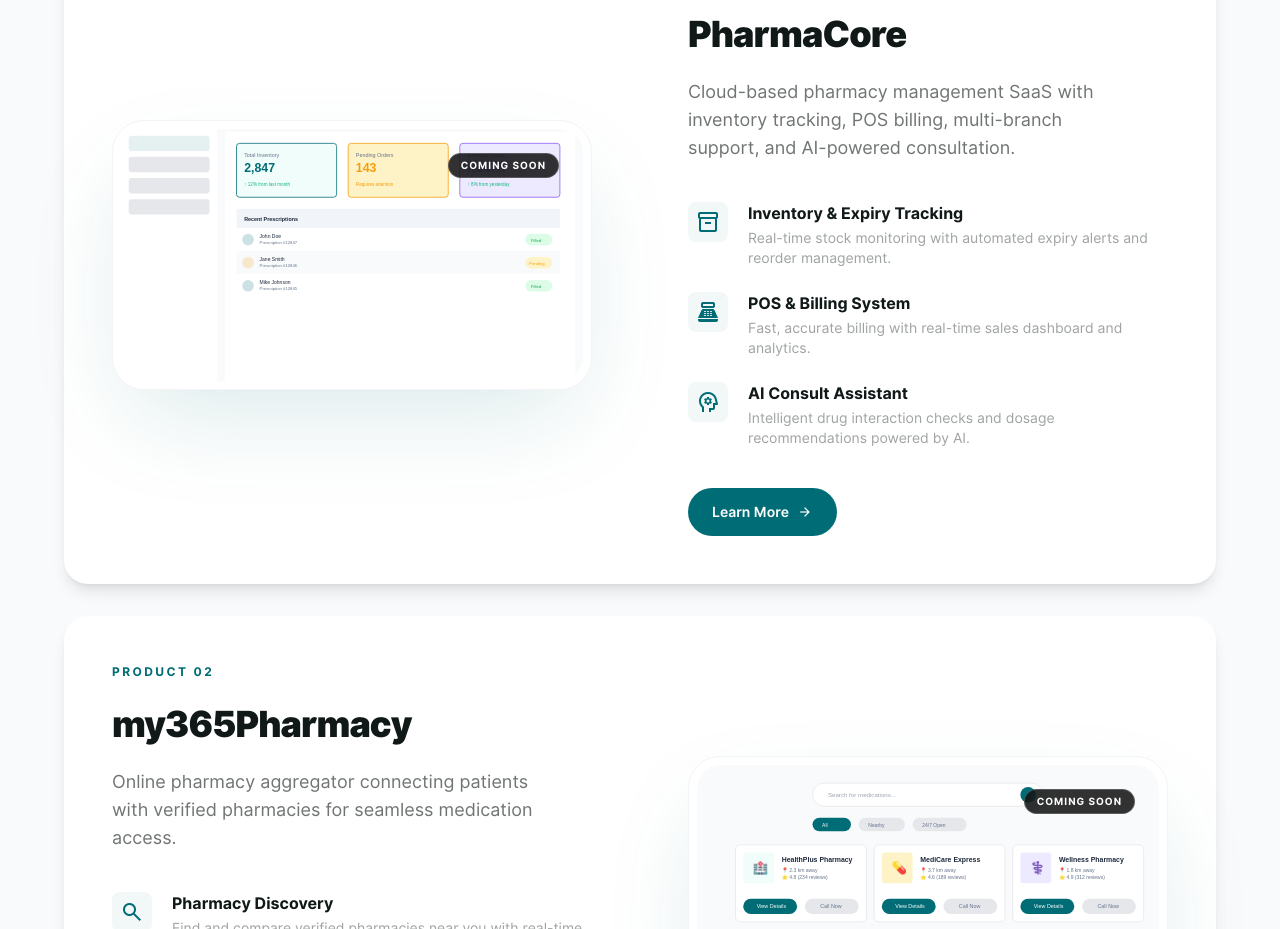
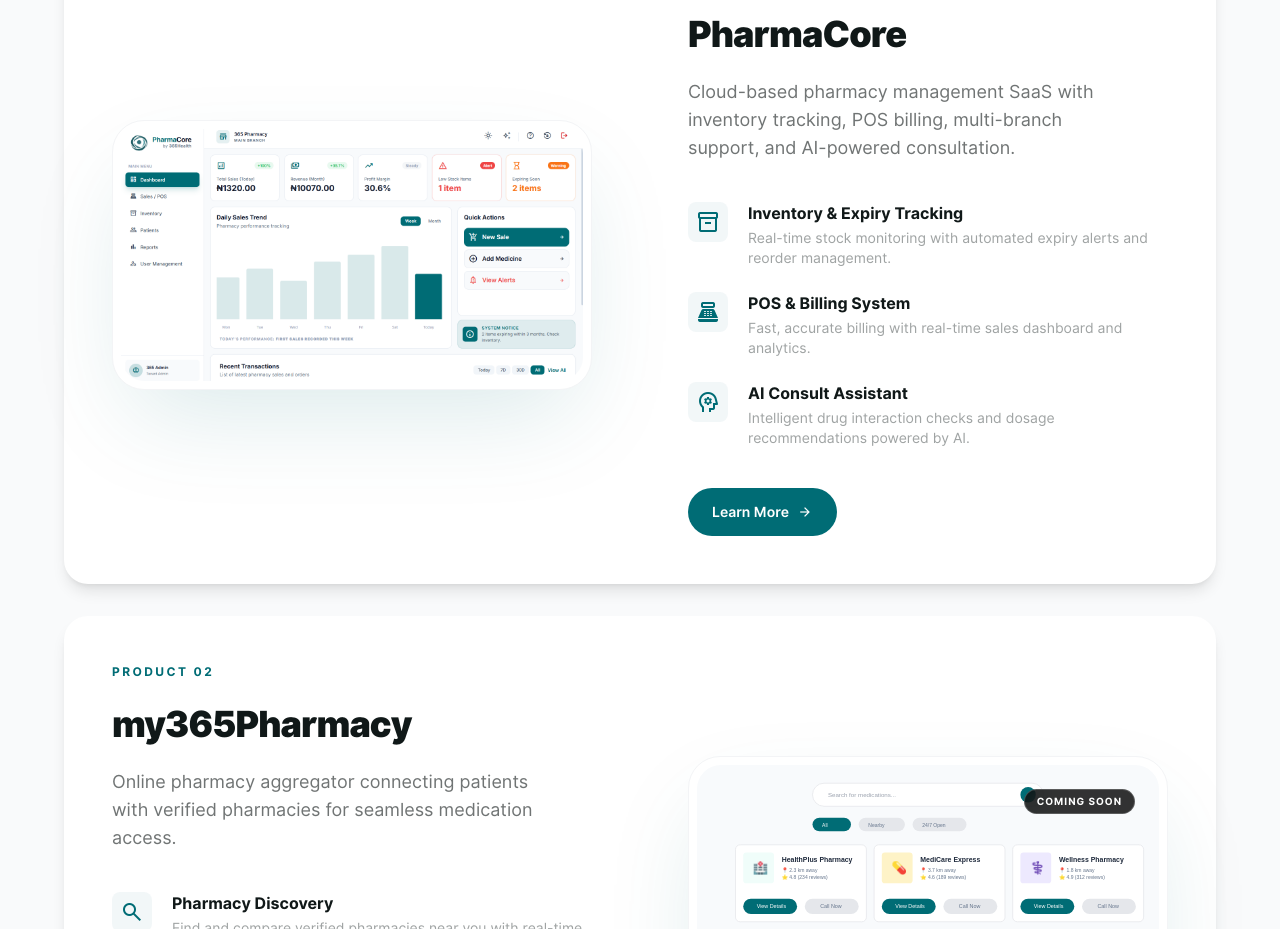
Before and after one commit to abdurrazaqo/365Health, a React (Vite) app: page / in a window 1280 px wide. Shown: the part 1200-2129 px from the top of the page. Built offline with nearby package versions, Linux system fonts and the light colour scheme; no server answers.

Commit message:
pricing card fix

```diff
--- a/components/ProductShowcase.tsx
+++ b/components/ProductShowcase.tsx
@@ -9,8 +9,8 @@
     number: '01',
     name: 'PharmaCore',
     description: 'Cloud-based pharmacy management SaaS with inventory tracking, POS billing, multi-branch support, and AI-powered consultation.',
-    image: '/images/products/365pharmacore.svg',
-    isComingSoon: true,
+    image: '/images/products/pharmacore.png',
+    isComingSoon: false,
     reverseLayout: true,
     features: [
       { icon: 'inventory_2', title: 'Inventory & Expiry Tracking', description: 'Real-time stock monitoring with automated expiry alerts and reorder management.' },
--- a/pages/PharmaCore.tsx
+++ b/pages/PharmaCore.tsx
@@ -363,7 +363,7 @@
               <div
                 key={index}
                 className={`flex flex-col md:static sticky top-20 p-6 md:p-8 rounded-2xl border transition-all duration-300 ${plan.highlighted
-                    ? 'bg-primary text-white border-primary shadow-xl md:scale-105 z-10'
+                    ? 'bg-primary text-white border-primary shadow-xl md:scale-105 md:z-10'
                     : 'bg-white text-dark-text border-gray-100 hover:shadow-xl'
                   }`}
                 style={{ marginBottom: index < plans.length - 1 ? '1rem' : '0' }}
```
Also changed, not shown: public/images/products/pharmacore.png (added).
